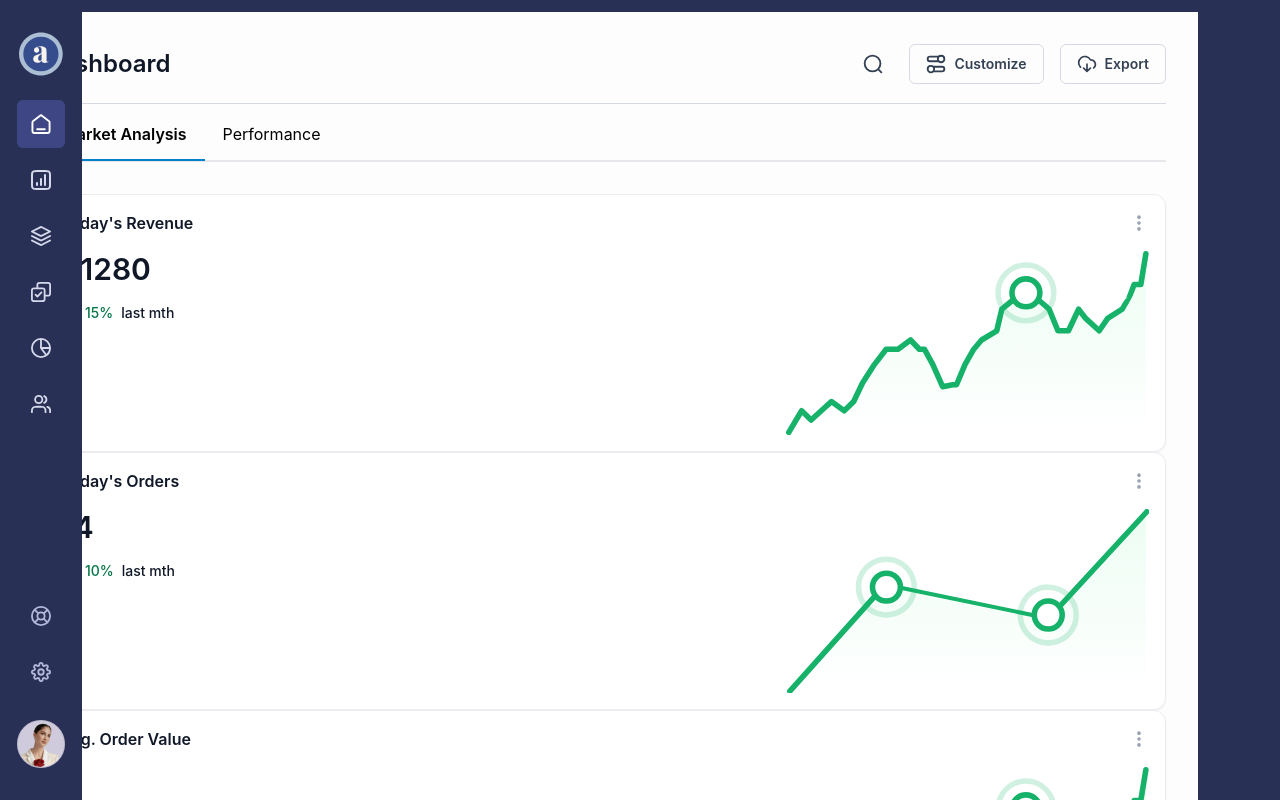
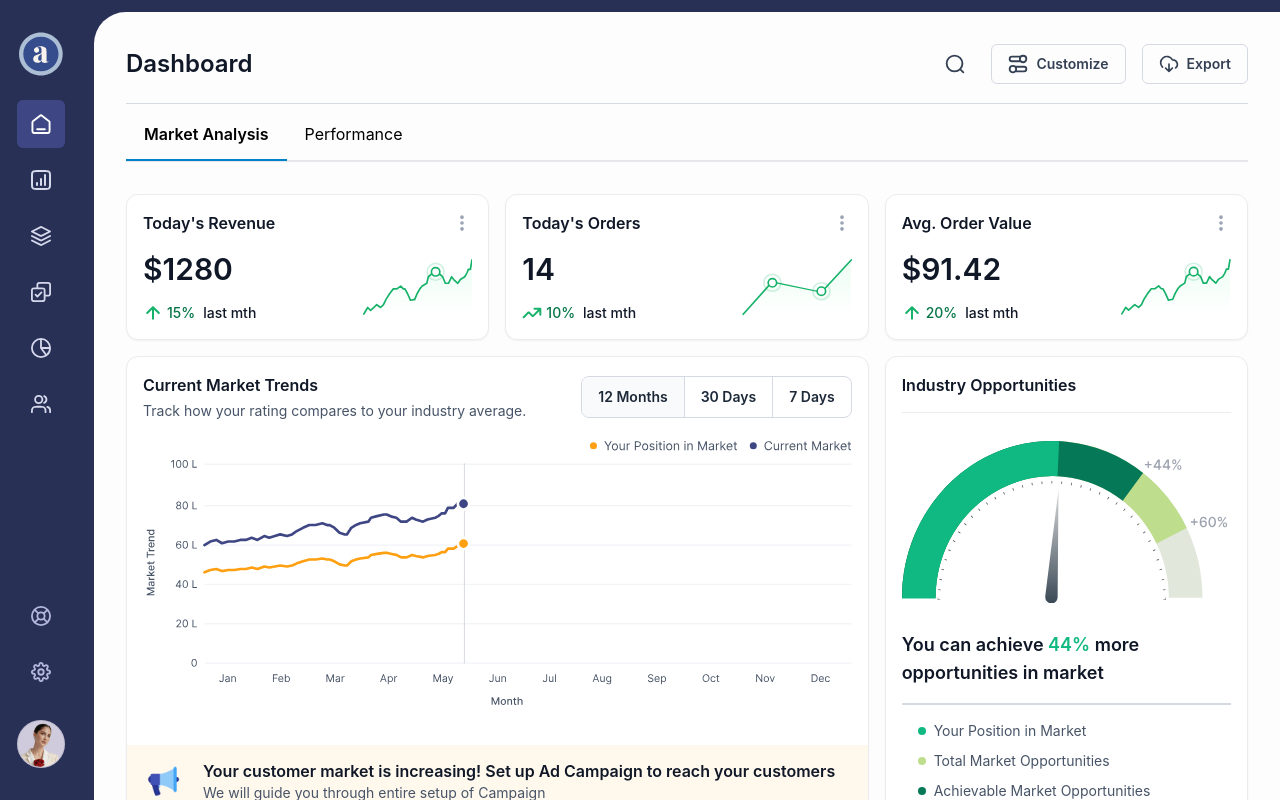
Before and after one commit to nathanaeld01/dashboard-assessment, a React (Create React App) app: page / in a window 1280 px wide. Shown: the top 800 px of the page. Built offline with nearby package versions, Linux system fonts and the light colour scheme.

Commit message:
feat(ui): created button group component

```diff
--- /dev/null
+++ b/src/components/ui/button-group.jsx
@@ -0,0 +1,44 @@
+import { useLayoutEffect, useState } from "react";
+import { TabContext, useTab } from "../../context/tab-context";
+import { cn } from "../../lib/utils";
+
+const ButtonGroup = ({ children }) => {
+	const [activeButton, setActiveButton] = useState("");
+
+	return (
+		<TabContext.Provider value={{ activeButton, setActiveButton }}>
+			<div className="flex flex-nowrap border border-grey-300 rounded-lg overflow-hidden divide-x divide-grey-300">
+				{children}
+			</div>
+		</TabContext.Provider>
+	);
+};
+
+const ButtonGroupItem = ({
+	index,
+	defaultButton = false,
+	className,
+	children,
+}) => {
+	const { activeButton, setActiveButton } = useTab();
+
+	useLayoutEffect(() => {
+		if (defaultButton) setActiveButton(index);
+	}, [defaultButton, index, setActiveButton]);
+
+	return (
+		<button
+			type="button"
+			className={cn(
+				"h-10 px-4 py-2.5 font-semibold text-sm text-grey-800",
+				activeButton === index && "bg-grey-50",
+				className,
+			)}
+			onClick={() => setActiveButton(index)}
+		>
+			{children}
+		</button>
+	);
+};
+
+export { ButtonGroup, ButtonGroupItem };
--- a/src/components/ui/card.jsx
+++ b/src/components/ui/card.jsx
@@ -4,16 +4,26 @@
 	<div className={cn("card", className)}>{children}</div>
 );
 
-const CardHeader = ({ className, children }) => (
-	<div className={cn("card-header", className)}>{children}</div>
+const CardHeader = ({ bordered = false, className, children }) => (
+	<div className={cn("card-header", bordered && "relative", className)}>
+		{children}
+		{bordered && (
+			<span className="absolute bottom-0 inset-x-0 z-0 w-[calc(100%-2rem)] h-px mx-auto bg-grey-200" />
+		)}
+	</div>
 );
 
 const CardContent = ({ className, children }) => (
 	<div className={cn("card-content", className)}>{children}</div>
 );
 
-const CardTitle = ({ className, children }) => (
-	<h2 className={cn("card-title", className)}>{children}</h2>
+const CardTitle = ({ description, className, children }) => (
+	<h2 className={cn("card-title", className)}>
+		<span className="text-base font-semibold">{children}</span>
+		{description && (
+			<span className="text-sm text-grey-600">{description}</span>
+		)}
+	</h2>
 );
 
 export { Card, CardHeader, CardContent, CardTitle };
--- a/src/components/ui/tabs.jsx
+++ b/src/components/ui/tabs.jsx
@@ -40,7 +40,7 @@
 
 	return (
 		<div
-			className={cn(className, activeTab === index ? "block" : "hidden")}
+			className={cn(activeTab === index ? "block" : "hidden", className)}
 		>
 			{children}
 		</div>
--- a/src/index.css
+++ b/src/index.css
@@ -35,10 +35,14 @@
 }
 
 .card > .card-header > .card-title {
-    @apply text-base font-semibold;
+    @apply flex flex-col gap-1;
 }
 
-/*** Metrics ***/
-.metrics-wrap {
-    @apply flex gap-4;
+/*** Wraps ***/
+.row-wrap {
+    @apply grid auto-cols-auto gap-4;
 }
+
+.col-wrap {
+    @apply grid grid-cols-3 gap-4;
+}
--- a/tailwind.config.js
+++ b/tailwind.config.js
@@ -46,12 +46,11 @@
 			transparent: "transparent",
 		},
 		extend: {
-			width: {
+			spacing: {
+				4.5: "1.125rem",
+				9.5: "2.375rem",
+				15: "3.75rem",
 				20.5: "5.125rem",
-				15: "3.75rem",
-			},
-			height: {
-				15: "3.75rem",
 			},
 			borderRadius: {
 				"4xl": "2rem",
@@ -63,9 +62,6 @@
 			fontFamily: {
 				inter: "'Inter', sans-serif",
 			},
-			padding: {
-				4.5: "1.125rem",
-			},
 			stroke: {
 				current: "currentColor",
 			},
```
Also changed, not shown: public/assets/commercial.png (added).
